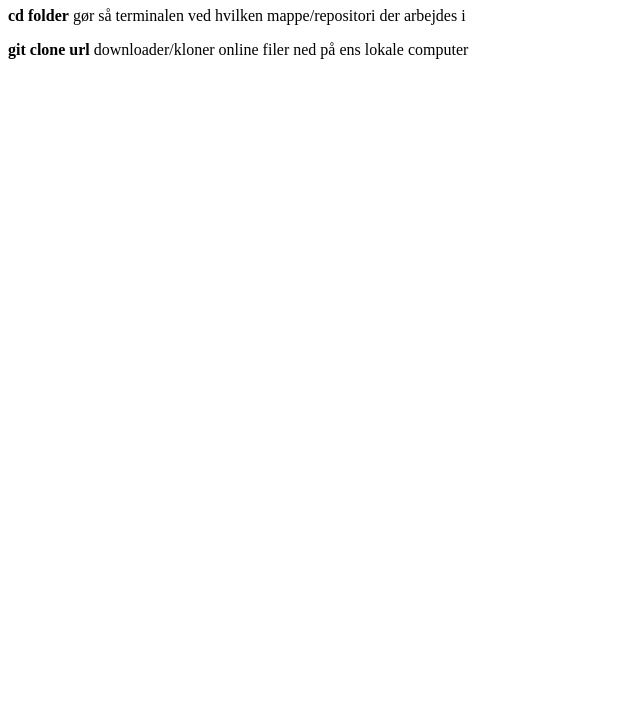
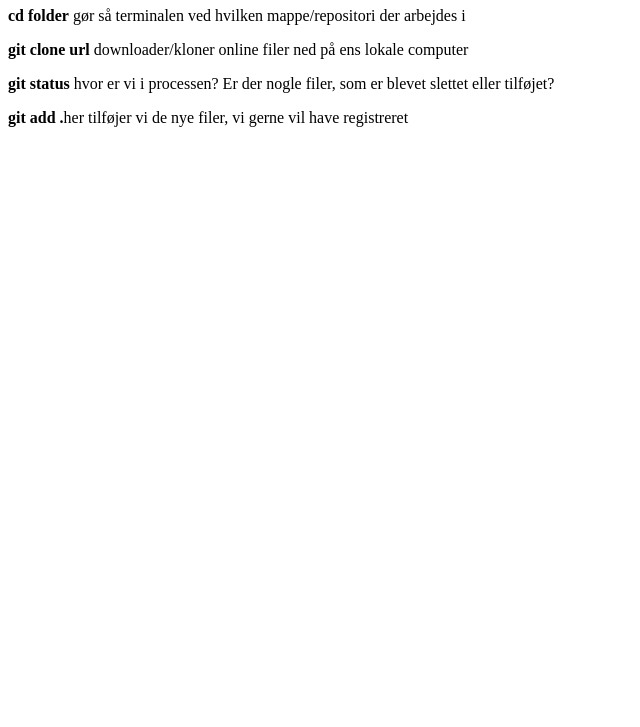
Before and after one commit to RikkeTermansen/Git-cheat-sheet, a plain HTML site: page index.html in a window 1280 px wide. Shown: the part 73-800 px from the top of the page, without its empty margins (0-640 px from the left). Drawn offline with Linux system fonts and the light colour scheme.

Commit message:
har tilføjet en tekst

```diff
--- a/index.html
+++ b/index.html
@@ -10,5 +10,7 @@
     <h1>Git Cheat Sheet</h1>
     <p> <strong>cd folder</strong> gør så terminalen ved hvilken mappe/repositori der arbejdes i</p>
     <p> <strong>git clone url</strong> downloader/kloner online filer ned på ens lokale computer</p>
+    <p><strong>git status</strong> hvor er vi i processen? Er der nogle filer, som er blevet slettet eller tilføjet? </p>
+    <p><strong>git add .</strong>her tilføjer vi de nye filer, vi gerne vil have registreret</p>
 </body>
 </html>
```
